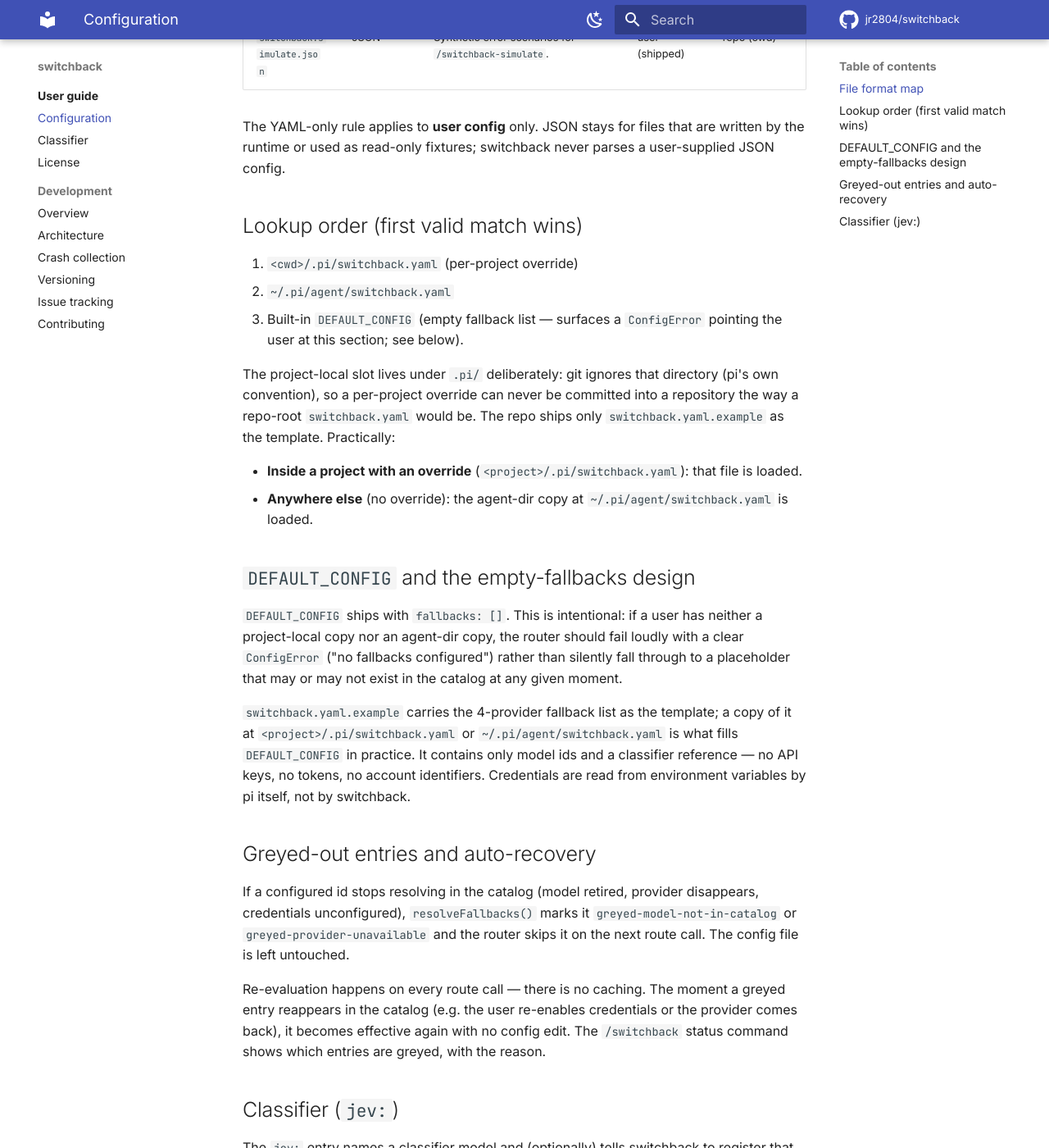
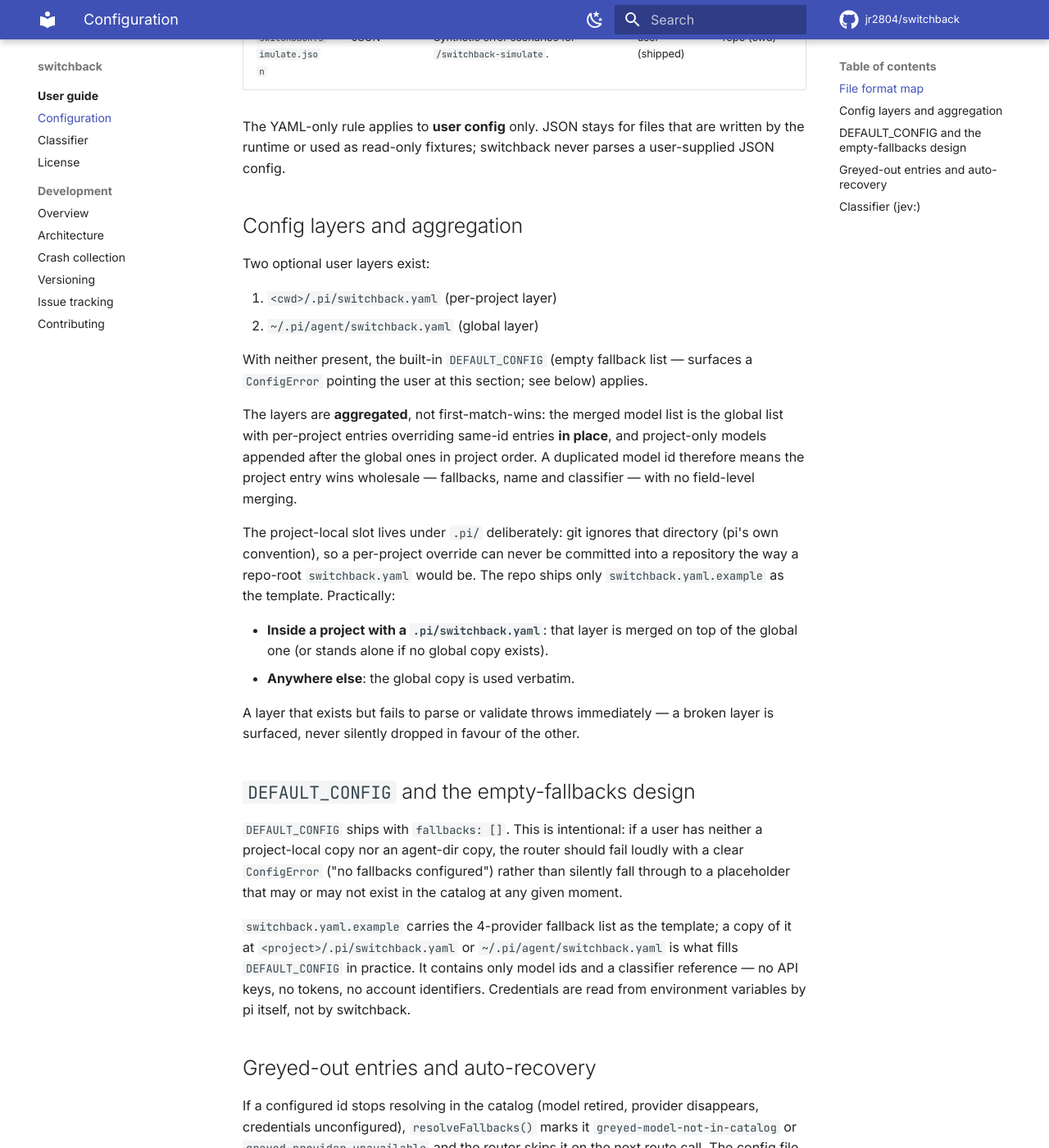
Before and after one commit to jr2804/switchback, an MkDocs documentation site: the page built from docs/configuration.md, in a window 1280 px wide and 1400 px high, scrolled down 718 px. Shown: the whole window at 82% size. Built offline with MkDocs 1.6.1 and Material for MkDocs 9.7.7, drawn with Linux system fonts in a browser that asks for light colours; comment, search, counter and statistics services are not loaded.

Commit message:
docs: config layers are aggregated; per-project entries win on duplicate ids
Replaces the lookup-order sections with the layering and aggregation semantics.

```diff
--- a/docs/configuration.md
+++ b/docs/configuration.md
@@ -20,22 +20,33 @@ The YAML-only rule applies to **user config** only. JSON stays for files that
 are written by the runtime or used as read-only fixtures; switchback never
 parses a user-supplied JSON config.
 
-## Lookup order (first valid match wins)
+## Config layers and aggregation
 
-1. `<cwd>/.pi/switchback.yaml` (per-project override)
-2. `~/.pi/agent/switchback.yaml`
-3. Built-in `DEFAULT_CONFIG` (empty fallback list — surfaces a `ConfigError`
-   pointing the user at this section; see below).
+Two optional user layers exist:
+
+1. `<cwd>/.pi/switchback.yaml` (per-project layer)
+2. `~/.pi/agent/switchback.yaml` (global layer)
+
+With neither present, the built-in `DEFAULT_CONFIG` (empty fallback list —
+surfaces a `ConfigError` pointing the user at this section; see below) applies.
+
+The layers are **aggregated**, not first-match-wins: the merged model list is
+the global list with per-project entries overriding same-id entries **in
+place**, and project-only models appended after the global ones in project
+order. A duplicated model id therefore means the project entry wins wholesale
+— fallbacks, name and classifier — with no field-level merging.
 
 The project-local slot lives under `.pi/` deliberately: git ignores that
 directory (pi's own convention), so a per-project override can never be
 committed into a repository the way a repo-root `switchback.yaml` would be.
 The repo ships only `switchback.yaml.example` as the template. Practically:
 
-- **Inside a project with an override** (`<project>/.pi/switchback.yaml`):
-  that file is loaded.
-- **Anywhere else** (no override): the agent-dir copy at
-  `~/.pi/agent/switchback.yaml` is loaded.
+- **Inside a project with a `.pi/switchback.yaml`**: that layer is merged on
+  top of the global one (or stands alone if no global copy exists).
+- **Anywhere else**: the global copy is used verbatim.
+
+A layer that exists but fails to parse or validate throws immediately — a
+broken layer is surfaced, never silently dropped in favour of the other.
 
 ## `DEFAULT_CONFIG` and the empty-fallbacks design
 
```
Also changed, not shown: README.md (+10 -5 lines).
